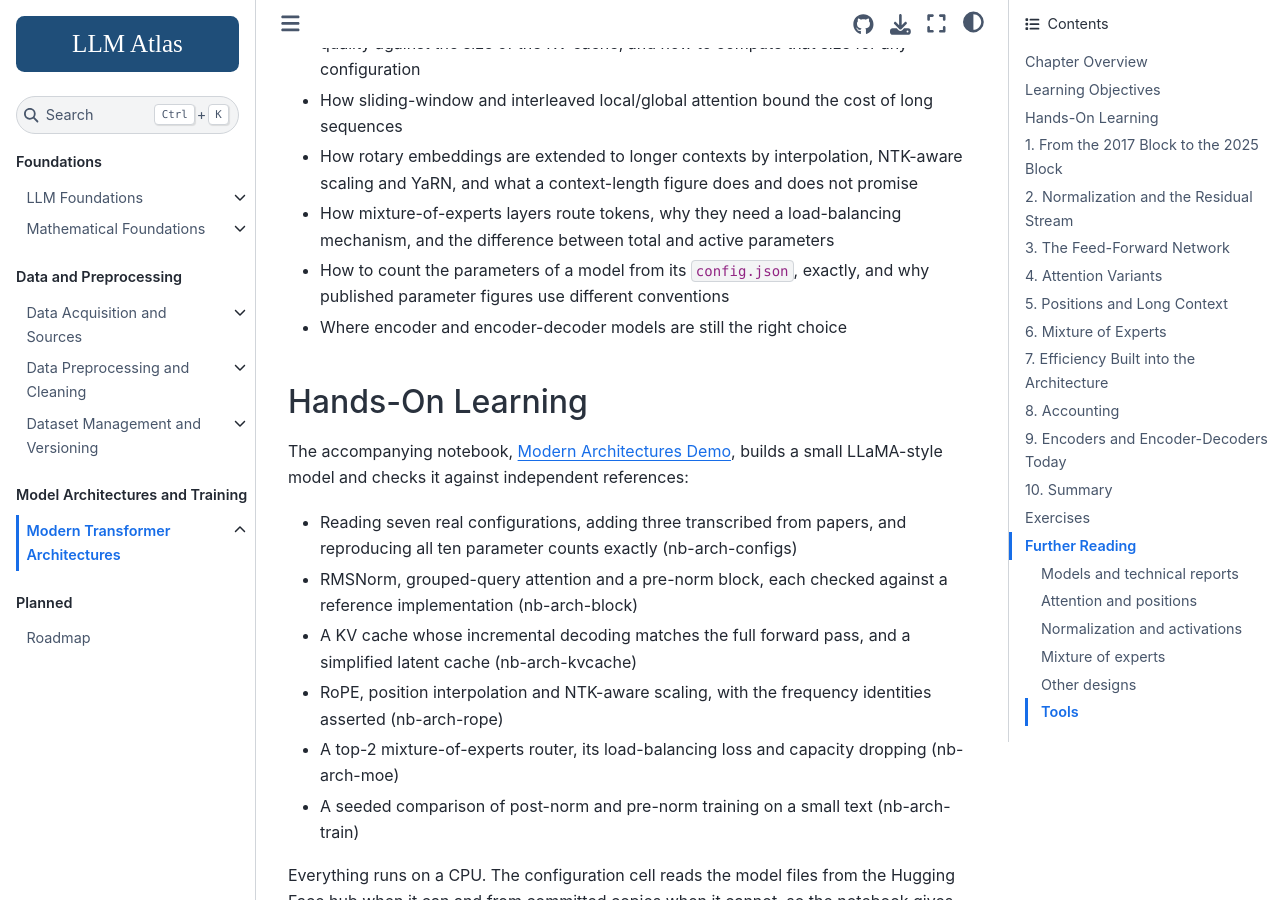
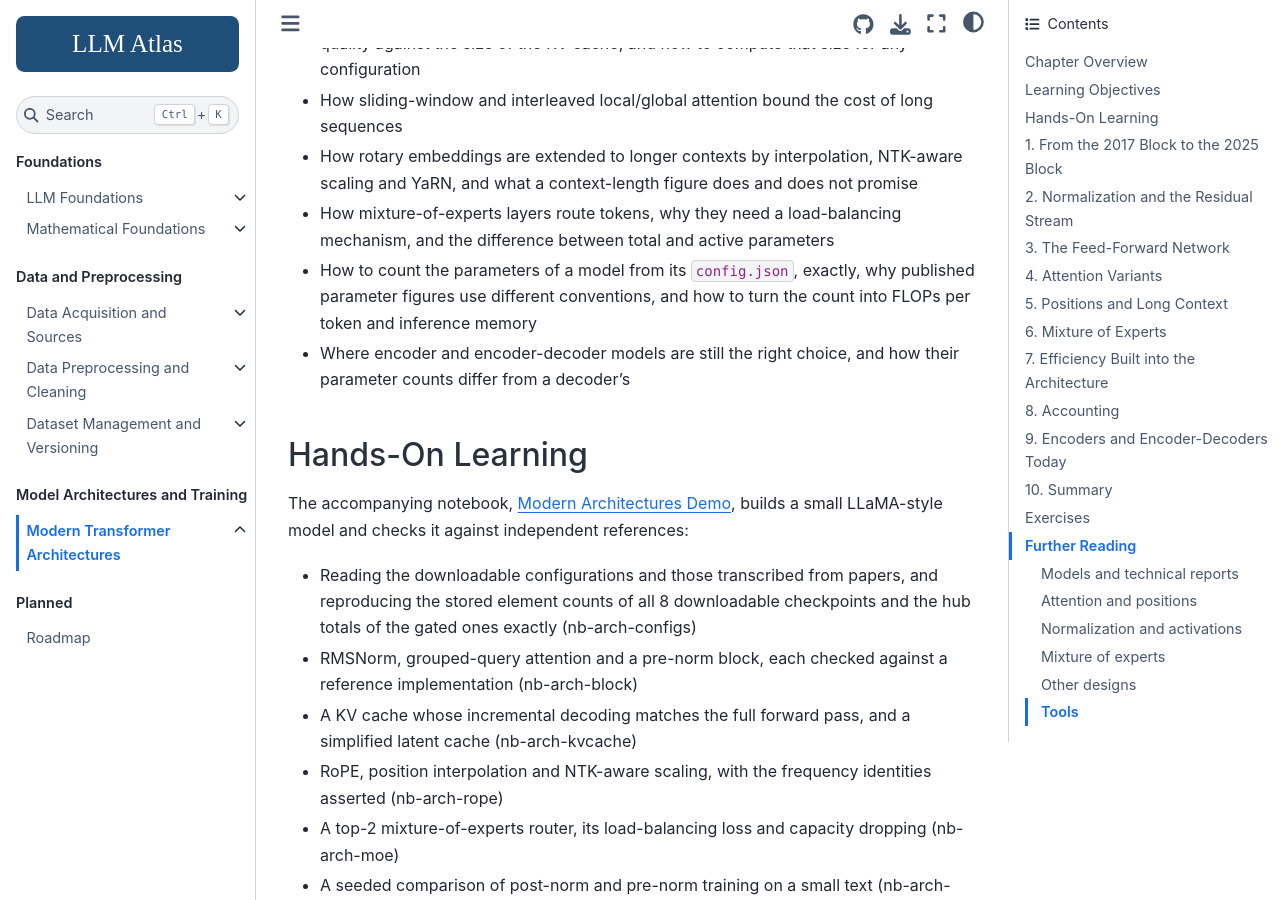
Before and after one commit to Beaker12/llmatlas, a Jupyter Book: the page built from chapters/06-architectures/index.md, in a window 1280 px wide and 900 px high, scrolled down 1469 px. Built offline with Jupyter Book 1.0.4 settings and Sphinx 7.4.7 and the Sphinx Book theme 1.1.4, drawn with Linux system fonts in a browser that asks for light colours; pages that are not in the unit, such as notebooks, are missing from menus; cross-references to code outside the pages are shown as plain code; some of the changed text lies outside the part shown.

Commit message:
Chapter 6: summary and objectives cover accounting and encoders, the hands-on list states the current model counts, and further reading covers Qwen3, Gemma 3 and OLMoE

```diff
--- a/chapters/06-architectures/index.md
+++ b/chapters/06-architectures/index.md
@@ -33,8 +33,8 @@
 - How sliding-window and interleaved local/global attention bound the cost of long sequences
 - How rotary embeddings are extended to longer contexts by interpolation, NTK-aware scaling and YaRN, and what a context-length figure does and does not promise
 - How mixture-of-experts layers route tokens, why they need a load-balancing mechanism, and the difference between total and active parameters
-- How to count the parameters of a model from its `config.json`, exactly, and why published parameter figures use different conventions
-- Where encoder and encoder-decoder models are still the right choice
+- How to count the parameters of a model from its `config.json`, exactly, why published parameter figures use different conventions, and how to turn the count into FLOPs per token and inference memory
+- Where encoder and encoder-decoder models are still the right choice, and how their parameter counts differ from a decoder's
 
 (sec-ch6-hands-on-learning)=
 
@@ -42,7 +42,7 @@
 
 The accompanying notebook, [Modern Architectures Demo](examples/architecture_demo.ipynb), builds a small LLaMA-style model and checks it against independent references:
 
-- Reading seven real configurations, adding three transcribed from papers, and reproducing all ten parameter counts exactly ({ref}`nb-arch-configs`)
+- Reading the downloadable configurations and those transcribed from papers, and reproducing the stored element counts of all 8 downloadable checkpoints and the hub totals of the gated ones exactly ({ref}`nb-arch-configs`)
 - RMSNorm, grouped-query attention and a pre-norm block, each checked against a reference implementation ({ref}`nb-arch-block`)
 - A KV cache whose incremental decoding matches the full forward pass, and a simplified latent cache ({ref}`nb-arch-kvcache`)
 - RoPE, position interpolation and NTK-aware scaling, with the frequency identities asserted ({ref}`nb-arch-rope`)
@@ -884,6 +884,8 @@
 - Long context is a frequency change plus a short stage of training at the new length. A context-length number from a configuration is a statement about the code.
 - A mixture-of-experts layer buys parameters at constant compute; it needs a balancing mechanism, and "active parameters" depends on whether the input embedding is counted.
 - Parameter counts can be computed exactly from a configuration, and should be checked three ways: against the checkpoint, against the vendor's own total, and against the vendor's own convention.
+- Training costs about $6N$ FLOPs per token, with $N$ the parameters in matrix multiplications (the active ones for a sparse model, without the input embedding), plus an attention term that grows with the context and for Llama 3.1 8B overtakes the weights near 57K tokens. Serving memory is the total parameter count times the bytes per parameter, plus the KV cache.
+- Encoders and encoder-decoders remain the choice for representations and for tasks with a clear input and output; the same counting method, with their biases, learned positions and cross-attention added, gives BERT-base's 109,482,240 and T5-base's 222,903,552 parameters.
 
 (sec-ch6-exercises)=
 
@@ -1190,6 +1192,7 @@
 - [Gemma 2](https://arxiv.org/abs/2408.00118) {cite}`gemma2024gemma2` - interleaved local/global attention, soft-capping and sandwich norms
 - [Qwen2.5 Technical Report](https://arxiv.org/abs/2412.15115) {cite}`qwen2024qwen25` - a dense family with YaRN and long-context extension
 - [2 OLMo 2 Furious](https://arxiv.org/abs/2501.00656) {cite}`olmo2024olmo2` - reordered norms, QK-norm and the stability changes behind them, with open data and code
+- [Qwen3 Technical Report](https://arxiv.org/abs/2505.09388) {cite}`qwen2025qwen3` and [Gemma 3 Technical Report](https://arxiv.org/abs/2503.19786) {cite}`gemma2025gemma3` - two 2025 families: QK-norm in place of QKV biases and soft-capping, and five local layers per global one
 - [DeepSeek-V2](https://arxiv.org/abs/2405.04434) {cite}`deepseek2024v2` and [DeepSeek-V3](https://arxiv.org/abs/2412.19437) {cite}`deepseek2024v3` - multi-head latent attention, fine-grained MoE, multi-token prediction and FP8 training
 
 (sec-ch6-further-reading-attention-positions)=
@@ -1216,14 +1219,15 @@
 - [GShard](https://arxiv.org/abs/2006.16668) {cite}`lepikhin2021gshard`, [Switch Transformers](https://arxiv.org/abs/2101.03961) {cite}`fedus2022switch` and [ST-MoE](https://arxiv.org/abs/2202.08906) {cite}`zoph2022st` - routing, load-balancing loss, capacity and router z-loss
 - [Mixture-of-Experts with Expert Choice Routing](https://arxiv.org/abs/2202.09368) {cite}`zhou2022mixture` - experts choose tokens
 - [DeepSeekMoE](https://arxiv.org/abs/2401.06066) {cite}`dai2024deepseekmoe` and [Auxiliary-Loss-Free Load Balancing](https://arxiv.org/abs/2408.15664) {cite}`wang2024auxiliary` - fine-grained, shared and bias-balanced experts
+- [OLMoE](https://arxiv.org/abs/2409.02060) {cite}`muennighoff2025olmoe` - a fully open mixture-of-experts model with 64 experts per layer, its training data and ablations of the routing choices
 
 (sec-ch6-further-reading-other-designs)=
 
 ### Other designs
 
-- [Better & Faster Large Language Models via Multi-token Prediction](https://arxiv.org/abs/2404.19737) {cite}`gloeckle2024better`
-- [Smarter, Better, Faster, Longer (ModernBERT)](https://arxiv.org/abs/2412.13663) {cite}`warner2024smarter`
-- [Mamba](https://arxiv.org/abs/2312.00752) {cite}`gu2023mamba`
+- [Better & Faster Large Language Models via Multi-token Prediction](https://arxiv.org/abs/2404.19737) {cite}`gloeckle2024better` - extra heads that predict several tokens ahead, the idea behind DeepSeek-V3's multi-token module
+- [Smarter, Better, Faster, Longer (ModernBERT)](https://arxiv.org/abs/2412.13663) {cite}`warner2024smarter` - an encoder rebuilt with RoPE, GeGLU and alternating local and global attention
+- [Mamba](https://arxiv.org/abs/2312.00752) {cite}`gu2023mamba` - a selective state-space model whose recurrent state replaces the KV cache
 
 (sec-ch6-further-reading-tools)=
 
```
